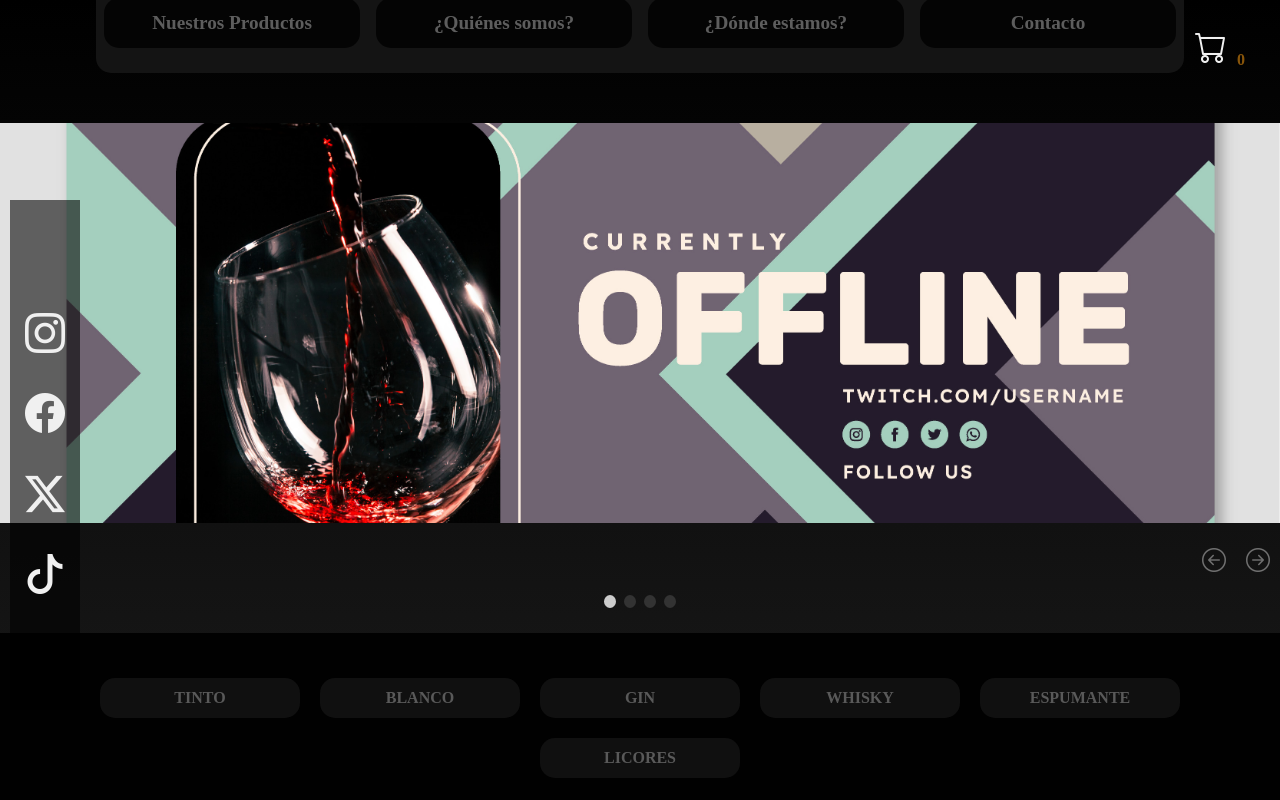
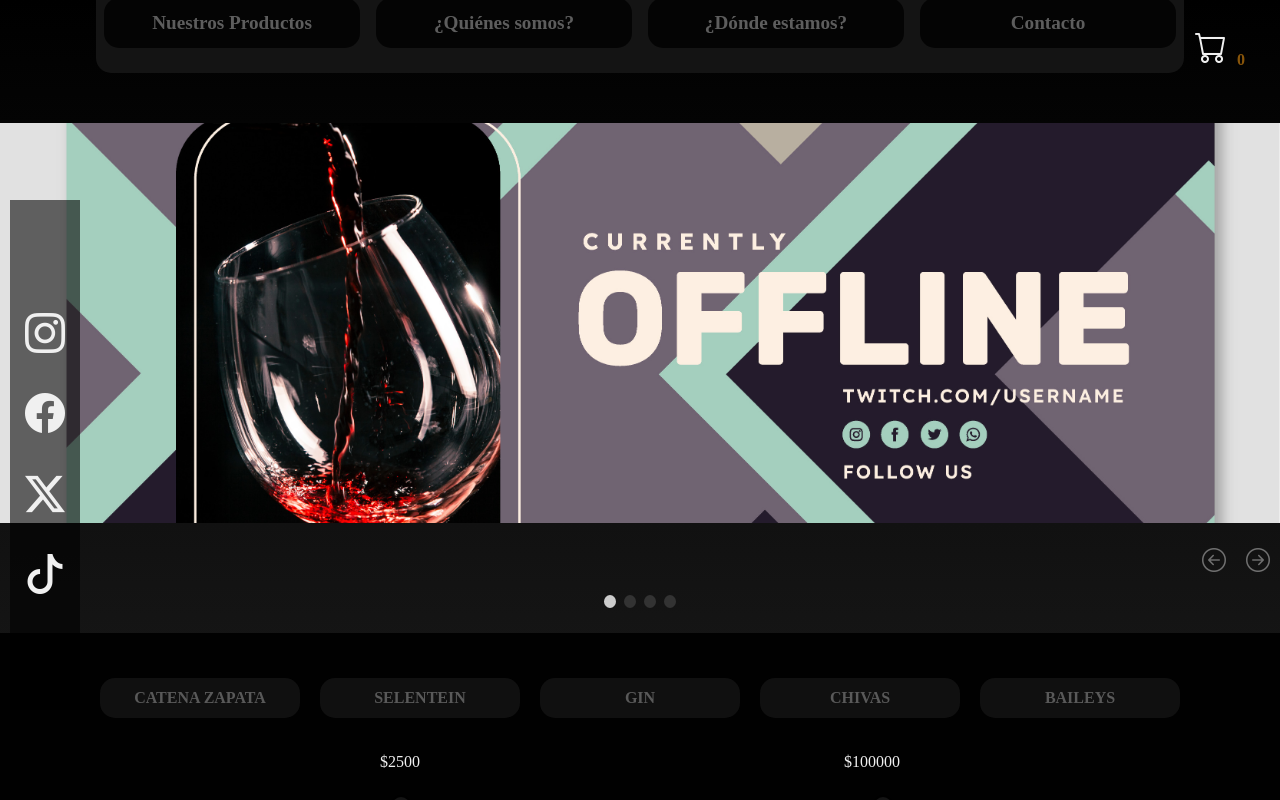
Before and after one commit to Federico-Pedro/vinoteca-el-tronador, a React (Vite) app: page /productGrid in a window 1280 px wide. Built offline with nearby package versions, Linux system fonts and the light colour scheme.

Commit message:
Hace el cart responsive para pantallas chicas

```diff
--- a/src/components/cart/cart.module.css
+++ b/src/components/cart/cart.module.css
@@ -199,3 +199,24 @@
 
     font-size: 0.5rem;
 }
+
+
+@media (max-width: 1025px) {
+
+/* //ICONO DE WHATSAPP */
+
+.cart {
+
+    top: 15%;
+    left: 10%;
+    right: 10%;
+    width: auto;
+    overflow-y: hidden;
+
+}
+
+
+.lastContainer a {
+
+}
+}
--- a/src/components/navBar/navBar.module.css
+++ b/src/components/navBar/navBar.module.css
@@ -70,7 +70,7 @@
         display: flex;
         position: fixed;
         top: 30px;
-        right: 30px;
+        left: 30px;
         height: auto;
         width: 250px;
         flex-direction: column;
@@ -92,7 +92,7 @@
         display: block;
         position: fixed;
         top: 30px;
-        right: 30px;
+        left: 30px;
         z-index: 1000;
         cursor: pointer;
     }
--- a/src/components/productGrid/productGrid.jsx
+++ b/src/components/productGrid/productGrid.jsx
@@ -34,7 +34,7 @@
 
         // 1. Filtro por categoría (solo si hay categorías activas)
         if (activeFilters.length > 0) {
-            resultado = resultado.filter((p) => activeFilters.includes(p.categoria));
+            resultado = resultado.filter((p) => activeFilters.includes(p.bodega));
         }
 
         // 2. Filtro por precio, aplicado sobre el resultado anterior
@@ -54,6 +54,8 @@
     let categorias = productos.map(producto => producto.categoria)
     categorias = [...new Set(categorias)]
 
+    let bodegas = productos.map(producto => producto.bodega)
+    bodegas = [...new Set(bodegas)]
 
 
     //AGREGA A "ACTIVEFILTERS" LOS FILTROS CLICKEADOS
@@ -110,7 +112,7 @@
         <div className={styles.body}>
 
             <div className={styles.filtersContainer}>
-                {categorias.map((cat) => (
+                {bodegas.map((cat) => (
                     <button
                         className={activeFilters.includes(cat) ? styles.clickedButton : styles.filterButton}
                         onClick={() => handleFilterClick(cat)}
--- a/src/data/productos.json
+++ b/src/data/productos.json
@@ -12,7 +12,7 @@
   {
     "id": 2,
     "categoria": "tinto",
-    "bodega": "Catena Zapata",
+    "bodega": "Selentein",
     "nombre": "Cabernet Sauvignon",
     "precio": 7200,
     "descripcion": "El cabernet sauvignon es el vino mas importante producido en francia",
@@ -32,7 +32,7 @@
   {
     "id": 4,
     "categoria": "gin",
-    "bodega": "Catena Zapata",
+    "bodega": "Gin",
     "nombre": "Bombay",
     "precio": 35000,
     "descripcion": "El mejor gin Hindú directo a su mesa",
@@ -52,7 +52,7 @@
   {
     "id": 6,
     "categoria": "whisky",
-    "bodega": "Catena Zapata",
+    "bodega": "Chivas",
     "nombre": "Chivas Regal 12 años",
     "precio": 63250,
     "descripcion": "El whisky escocés por excelencia, el que tomaba Jamie en outlander",
@@ -82,7 +82,7 @@
   {
     "id": 9,
     "categoria": "licores",
-    "bodega": "Catena Zapata",
+    "bodega": "Baileys",
     "nombre": "Baileys",
     "precio": 34780,
     "descripcion": "Para disfrutar de una trago diferente durante el partido de canasta con tus amigos",
```
